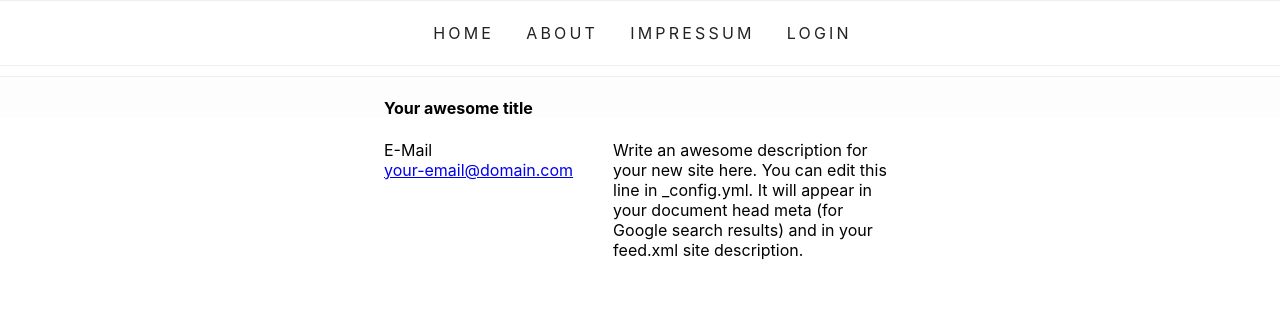
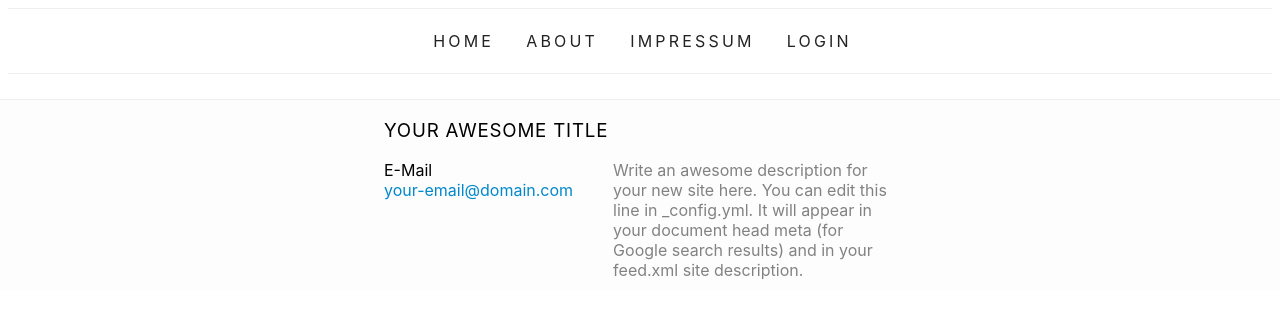
Before and after one commit to thesus/bokstaever, a Django app: page / in a window 1280 px wide. Shown: the top 318 px of the page. Run offline with Django 3.2, Linux system fonts and the light colour scheme; data that the repository does not hold is empty; style sheets or scripts are compiled from the project's sources.

Commit message:
Media rules for resizing the footer

```diff
--- a/src/bokstaever/static/css/style.scss
+++ b/src/bokstaever/static/css/style.scss
@@ -107,14 +107,15 @@ h1, h2, h3 {
 
 .navbar {
     display: block;
-    width: 100%;
+    width: calc(100% - 16px);
     background: #fff;
     border-top: 1px solid #eee;
     border-bottom: 1px solid #eee;
-    margin-bottom: 10px;
+    margin: 8px 8px 10px 8px;
 
     .container {
         width: 100%;
+        margin: 0;
     }
 
     ul {
@@ -166,10 +167,8 @@ h1, h2, h3 {
     background: #fdfdfd;
     border-top: 1px solid #eee;
     position: relative;
-    bottom: 0;
-    left: 0;
-    right: 0;
-    height: 40px;
+    margin-top: 25px;
+    padding-bottom: 10px;
 
     .container {
         display: grid;
@@ -177,20 +176,35 @@ h1, h2, h3 {
         grid-template-areas:
           'header header header'
           'left right right';
-        width: 40%;
         margin: auto;
+        @media screen and (min-width: 1200px) {
+            width: 40%;
+        }
+        @media screen and (min-width: 700px) and (max-width: 1200px){
+            width: 70%;
+        }
+        @media screen and (max-width: 700px) {
+            width: 90%;
+        }
 
        .title {
            grid-area: header;
+           letter-spacing: .05rem;
+           text-transform: uppercase;
        }
 
        .contact {
           grid-area: left;
           display: block;
+          a {
+            text-decoration: none;
+            color: #0088cc;
+          }
        }
 
        .info {
          grid-area: right;
+         color: #828282;
        }
     }
 }
--- a/src/bokstaever/templates/bokstaever/base.html
+++ b/src/bokstaever/templates/bokstaever/base.html
@@ -26,7 +26,7 @@
 
     <footer class="footer">
         <div class="container">
-            <h4 class="title">Your awesome title</h4>
+            <h3 class="title">Your awesome title</h4>
             <div class="contact">
                 <span class="contact-type">E-Mail</span>
                 <span class="contact"><a href="mailto:your-email@domain.com">your-email@domain.com</a></span>
```
